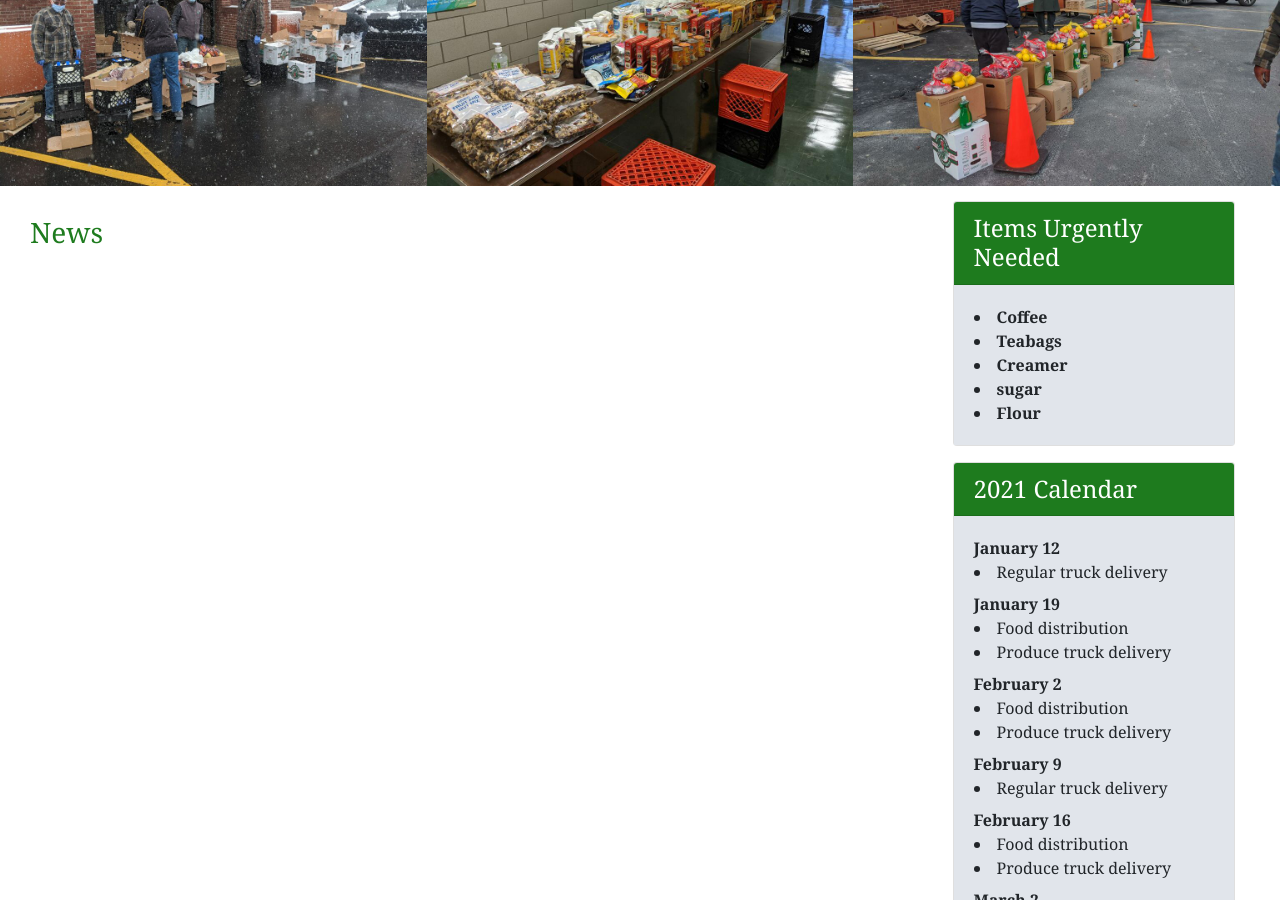
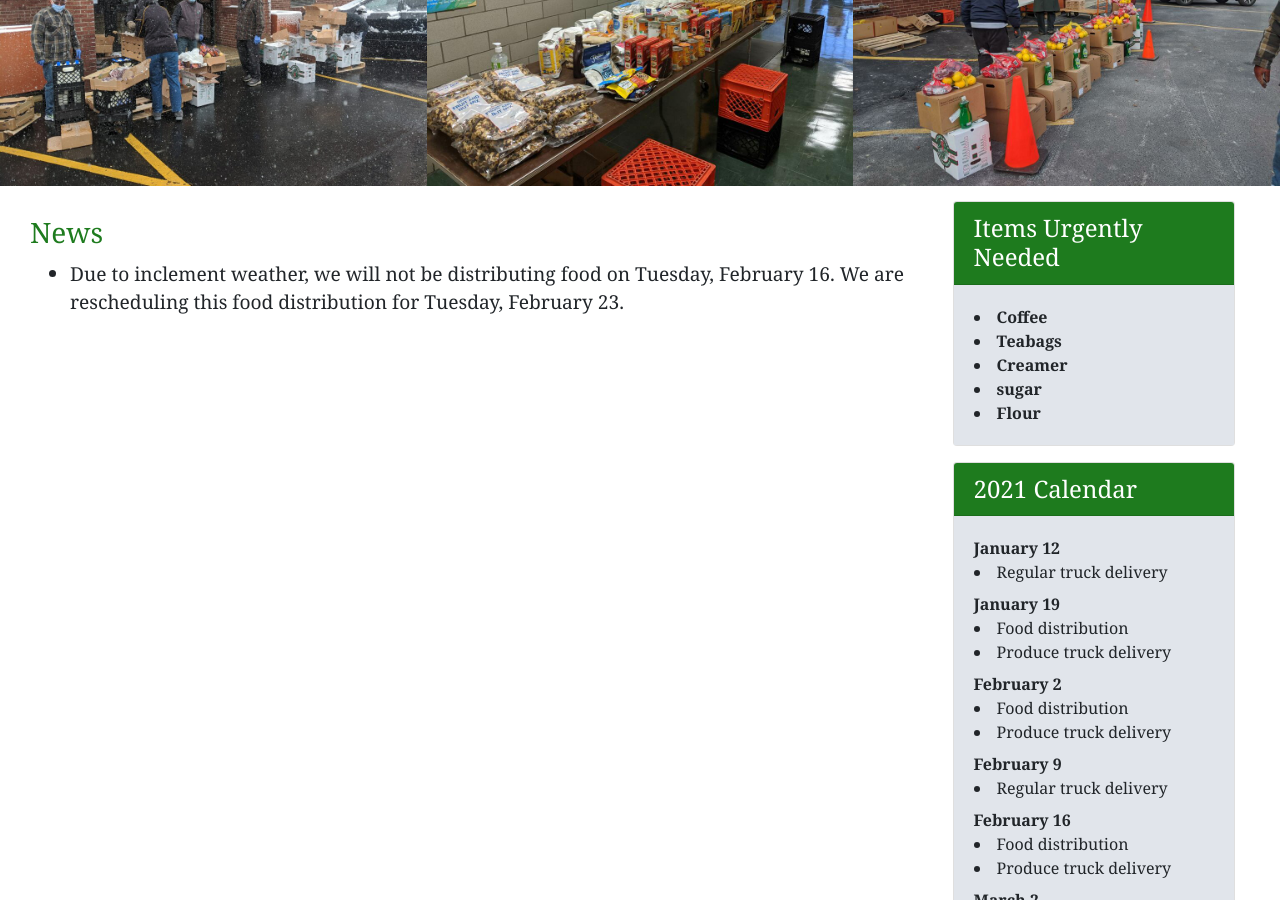
Before and after one commit to Cloverleaf-Food-Bank/cloverleaf-food-bank.github.io, a Jekyll site: the page built from index.html, in a window 1280 px wide and 900 px high, scrolled down 340 px. Built offline with Jekyll 4.4.1, drawn with Linux system fonts in a browser that asks for light colours.

Commit message:
Food distr cancellation for 2/16/20

```diff
--- a/_data/headlines.yml
+++ b/_data/headlines.yml
@@ -7,4 +7,5 @@
 #  a second or third line in this file, but in any case all lines of text should be
 #  indented two spaces from the delimiter "- >-" to
 
-  # The Cloverleaf Food Bank will be open on February 2 for distribution between 9:00 to noon.
+- >-
+  Due to inclement weather, we will not be distributing food on Tuesday, February 16. We are rescheduling this food distribution for Tuesday, February 23.
```
